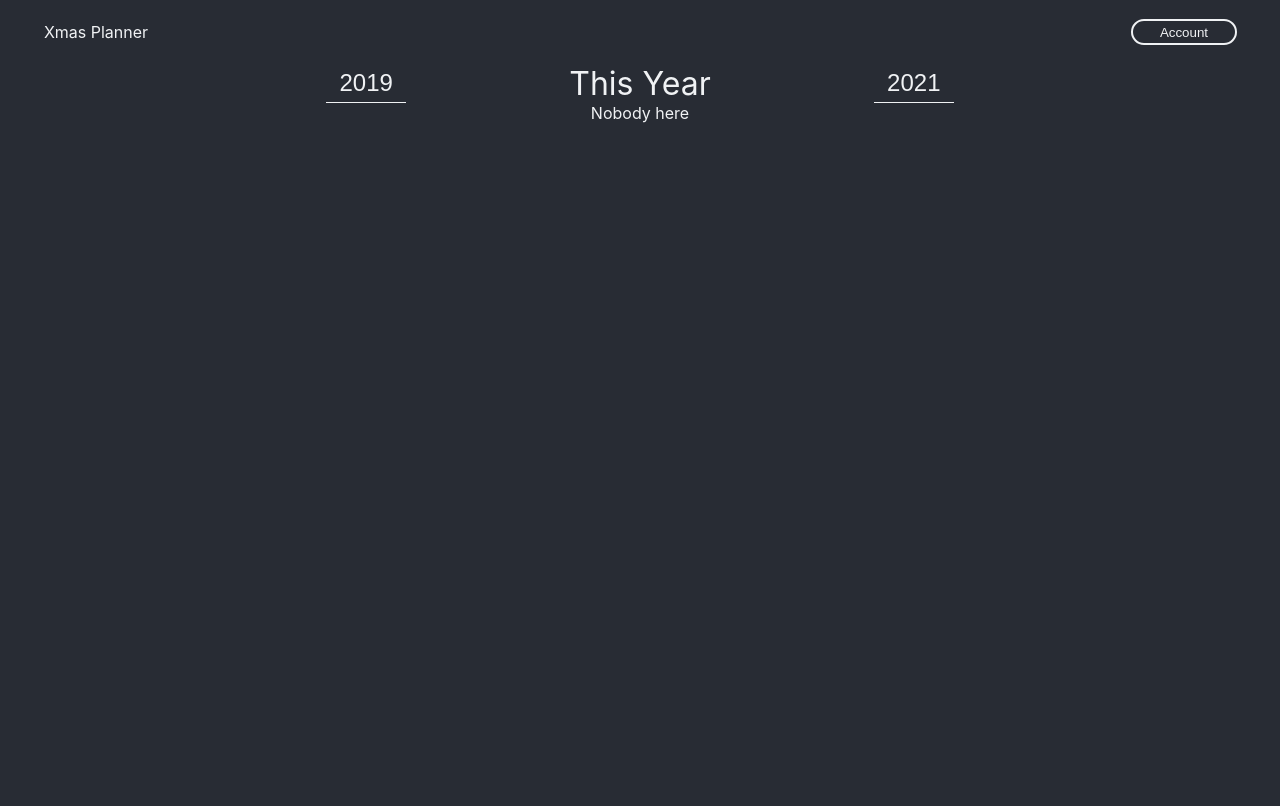
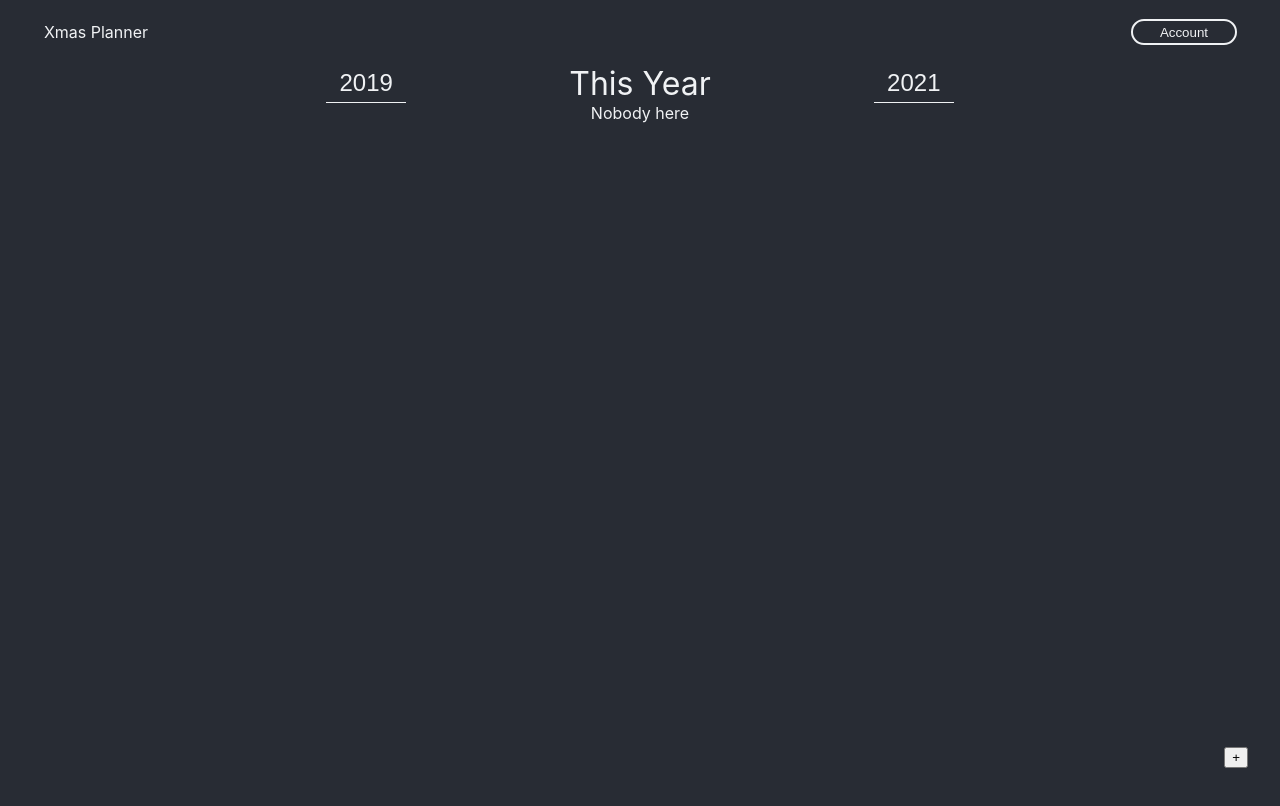
Before and after one commit to Crainbows/xmas-planner, a React (Create React App) app: page / in a window 1280 px wide. Shown: the top 806 px of the page. Built offline with nearby package versions, Linux system fonts and the light colour scheme.

Commit message:
Add newRecipient button and other logic

```diff
--- a/src/actions/gift.js
+++ b/src/actions/gift.js
@@ -7,7 +7,7 @@ const addNewGift = (gift) => {
     return {
         type: 'add',
         giftid: "gift:"+CreateUUID(),
-        recipientid:
+        recipientid: gift.recipientid,
         name: gift.name,
         cost: gift.cost,
     };
--- a/src/actions/recipient.js
+++ b/src/actions/recipient.js
@@ -8,8 +8,8 @@ const addNewRecipient = (recipient) => {
         type: 'add',
         gid: 0, // Set group to zero until groups implemented
         uuid: "recipient:"+CreateUUID(),
-        name: recipient.name,
-        budget: recipient.budget,
+        name: "Joe Bloggs", //recipient.name,
+        budget: 50.00, //recipient.budget,
     };
   }
 
--- /dev/null
+++ b/src/components/addUser.js
@@ -0,0 +1,31 @@
+import React, { Component } from "react";
+import { ADD_RECIPIENT } from "../actions/recipient";
+
+import './addUser.scss';
+import { connect } from "react-redux";
+
+class AddUserButton extends Component{
+    constructor(props) {
+        super(props);
+        this.handleClick = this.handleClick.bind(this)
+    }
+
+    handleClick() {
+        this.props.addRecipient();
+    }
+
+    render() {
+        return (
+            <button className="add-recipient" onClick={this.handleClick}>+</button>
+        )
+    }
+}
+
+
+const mapDispatchToProps = (dispatch) => {
+    return {
+           addRecipient: () => dispatch({ type: ADD_RECIPIENT }),
+           };
+  };
+
+export default connect(null, mapDispatchToProps)(AddUserButton)
--- /dev/null
+++ b/src/components/addUser.scss
@@ -0,0 +1,5 @@
+.add-recipient {
+    position: fixed;
+    right: 2rem;
+    bottom: 2rem;
+}
--- a/src/components/core.js
+++ b/src/components/core.js
@@ -1,4 +1,5 @@
 import React, { Component } from "react";
+import AddUserButton from "./addUser";
 
 import './core.scss';
 import { connect } from "react-redux";
@@ -25,6 +26,7 @@ class Core extends Component{
                 </nav>
                 <div>
                     {recipientList}
+                    <AddUserButton></AddUserButton>
                 </div>
             </main>
         )
--- a/src/components/core.scss
+++ b/src/components/core.scss
@@ -1,6 +1,6 @@
 main {
     width: 100vw;
-    height: 100vh;
+    height: calc(100vh - 4em);
 
     nav {
         font-size: 2em;
--- a/src/reducer/recipient.js
+++ b/src/reducer/recipient.js
@@ -5,7 +5,7 @@ export default(state = [], payload) => {
         case ADD_RECIPIENT:
             return Object.assign({}, state, {
                 recipients: [
-                    ...state.recipients,
+                    ...state,
                     {
                         gid: payload.gid,
                         uuid: payload.uuid,
```
